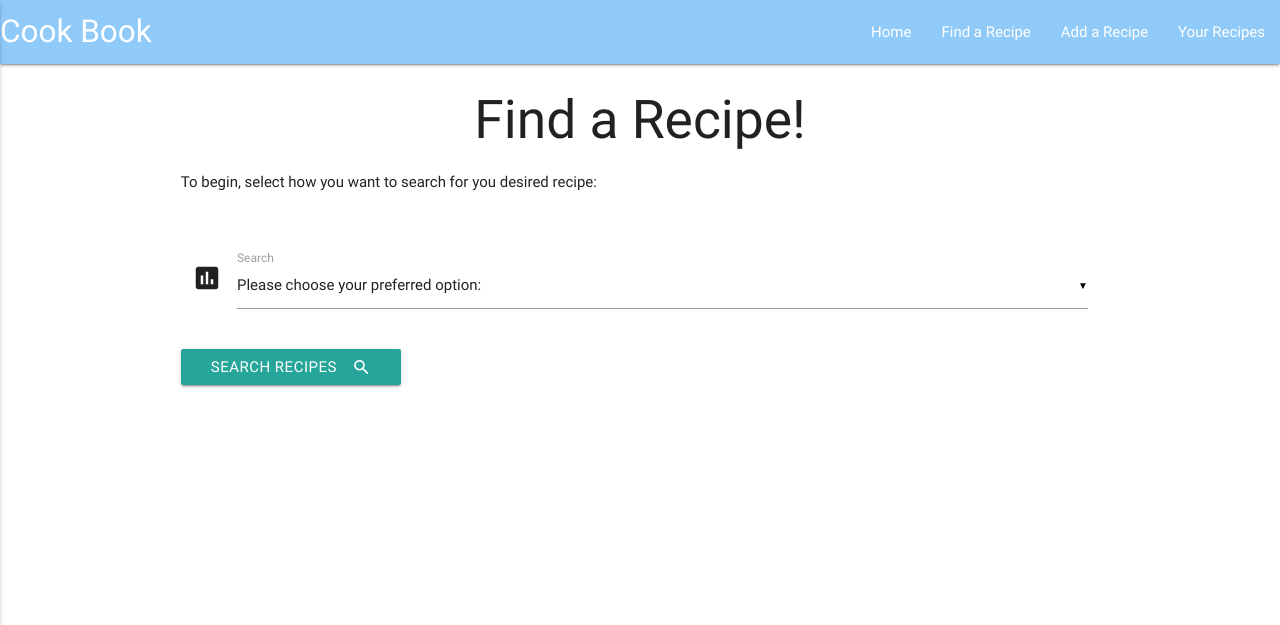
After one commit to MarkSheehan72/milestone-project-3, a Flask app: template templates/search_category.html in a window 1280 px wide. The commit adds this page. Shown: the top 625 px of the page. Run offline with Flask 2, Linux system fonts and the light colour scheme; the template is opened without the code that fills it, so the values that code supplies are empty; some libraries are stand-ins or nearby versions.

Commit message:
Commit for transfer to AWS Cloud9

```diff
--- a/app.py
+++ b/app.py
@@ -52,10 +52,19 @@ def get_recipes():
     return render_template("recipes.html", recipes=recipes, categories=categories)
 
 
-@app.route('/get_recipes/<category_id>')
+@app.route('/search_category/<category_id>')
 def search_category(category_id):
     the_category = mongo.db.categories.find({'_id': ObjectId(category_id)})
-    return render_template("recipes.html", recipes=mongo.db.recipes.find(), categories=the_category)
+    all_categories = mongo.db.categories.find()
+    recipes=mongo.db.recipes.find()
+    return render_template("search_category.html", recipes=recipes, category=the_category, categories=all_categories)
+
+@app.route('/search_recipes/<recipe_id>')
+def search_recipes(recipe_id):
+    the_recipes = mongo.db.categories.find({'_id': ObjectId(recipe_id)})
+    all_categories = mongo.db.categories.find()
+    recipes=mongo.db.recipes.find()
+    return render_template("search_recipes.html", recipes=recipes, recipe=the_recipes, categories=all_categories)
 
 
 
--- a/templates/addrecipe.html
+++ b/templates/addrecipe.html
@@ -98,5 +98,5 @@
 </div>
 
 
-{% for recipe in recipes %} {{recipe.recipe_title}} {{recipe.recipe_description}} {{recipe.recipe_cuisine}} {{recipe.user.name}} {{recipe.user.country}} {{recipe.views}} {{recipe.ingredients.name}} {{recipe.ingredients.amount}} {{recipe.ingredients.allergen}}
-{{recipe.method}} {% endfor %} {% endblock %}
+<!--{% for recipe in recipes %} {{recipe.recipe_title}} {{recipe.recipe_description}} {{recipe.recipe_cuisine}} {{recipe.user.name}} {{recipe.user.country}} {{recipe.views}} {{recipe.ingredients.name}} {{recipe.ingredients.amount}} {{recipe.ingredients.allergen}}-->
+<!--{{recipe.method}} {% endfor %} {% endblock %}-->
--- /dev/null
+++ b/templates/search_category.html
@@ -0,0 +1,74 @@
+{% extends 'base.html' %} {% block content%}
+
+<div class="row">
+    <h2 class="center-align">Find a Recipe!</h2>
+    <p>To begin, select how you want to search for you desired recipe:</p>
+</div>
+
+<div class="row">
+    {% for category in categories %}
+    <a href="{{url_for('search_category', category_id=category._id)}}" class="waves-effect waves-light btn blue darken-1 hoverable col s12 m4"><i class="material-icons">search</i> {{category.category_name}}</a> {% endfor %}
+</div>
+
+<form action="{{url_for('search_recipes', recipe_id=recipes._id)}}" method="POST" class="col s12">
+    <div class="row">
+        <div class="input-field col s12">
+            <i class="material-icons prefix">poll</i>
+            <select id="category_name" name="category_name">
+                    <option value="" disabled selected>Please choose your preferred option:</option>
+                    {% for cat in category %}
+
+                        {% if cat.category_name == "cuisine" %}
+                            {% for recipe in recipes %}
+                                <option value="{{recipe.recipe_cuisine}}">{{recipe.recipe_cuisine}}</option>
+                            {% endfor %}
+                        {% elif cat.category_name == "recipe title" %}
+                            {% for recipe in recipes %}
+                                <option value="{{recipe.recipe_title}}">{{recipe.recipe_title}}</option>
+                            {% endfor %}
+                        {% elif cat.category_name == "ingredients" %}
+                            {% for recipe in recipes %}
+                                <option value="{{recipe.ingredients.name}}">{{recipe.ingredients.name}}</option>
+                            {% endfor %}
+                        {% else %}
+                            <p>Something went wrong! Go home and try again.</p>
+                        {% endif %}
+                    {% endfor %}
+                </select>
+            <label>Search</label>
+        </div>
+    </div>
+    <div class="row">
+        <button class="btn waves-effect waves-light" type="submit" name="action">Search Recipes
+                <i class="material-icons right">search</i>
+            </button>
+    </div>
+</form>
+
+
+<!--{% for cat in category %}-->
+
+<!--    {% if cat.category_name == "cuisine" %}-->
+<!--        {% for recipe in recipes %}-->
+<!--            <a href="#" class="waves-effect waves-light btn yellow darken-1 hoverable col s12 m4"><i class="material-icons">search</i> {{recipe.recipe_cuisine}}</a>-->
+<!--        {% endfor %}-->
+<!--    {% elif cat.category_name == "recipe title" %}-->
+<!--        {% for recipe in recipes %}-->
+<!--            <a href="#" class="waves-effect waves-light btn yellow darken-1 hoverable col s12 m4"><i class="material-icons">search</i> {{recipe.recipe_title}}</a>-->
+<!--        {% endfor %}-->
+<!--    {% elif cat.category_name == "ingredients" %}-->
+<!--        {% for recipe in recipes %}-->
+<!--            <a href="#" class="waves-effect waves-light btn yellow darken-1 hoverable col s12 m4"><i class="material-icons">search</i> {{recipe.ingredients.name}}</a>-->
+<!--        {% endfor %}-->
+<!--    {% else %}-->
+<!--        <p>Something went wrong! Go home and try again.</p>-->
+<!--    {% endif %}-->
+
+<!--{% endfor %}-->
+
+
+
+
+
+
+{% endblock %}
```
Also changed, not shown: templates/cuisine_recipes.html (deleted, +0 -17 lines), templates/recipes.html (+0 -12 lines), templates/search_recipes.html (added, +16 -0 lines).
